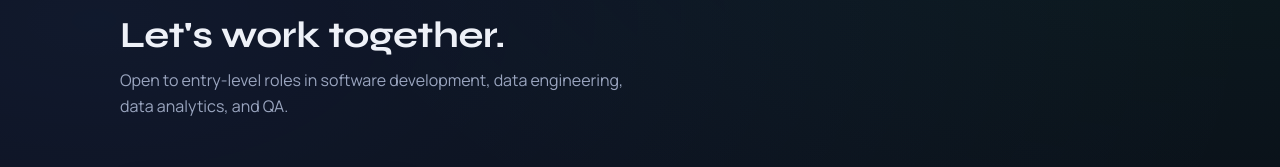
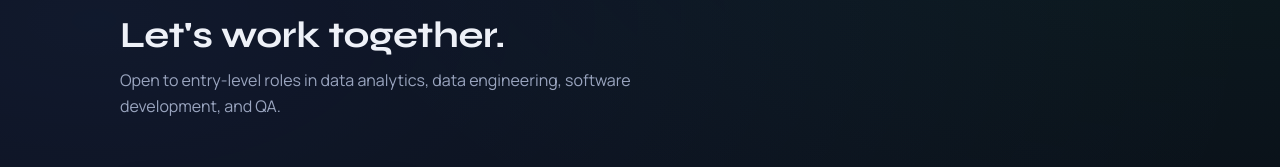
Before and after one commit to angelinetipa/opal-portfolio, a React (Vite) app: page /contact in a window 1280 px wide. Shown: the part 139-306 px from the top of the page. Built offline with nearby package versions, Linux system fonts and the light colour scheme; no server answers; the database is empty.

Commit message:
edited the order of targets

```diff
--- a/src/pages/Contact.jsx
+++ b/src/pages/Contact.jsx
@@ -26,8 +26,7 @@ export default function Contact() {
         <p className="eyebrow">INSERT INTO opportunities</p>
         <h2 className="section-title">Let's work together.</h2>
         <p className="section-sub">
-          Open to entry-level roles in software development, data engineering,
-          data analytics, and QA.
+          Open to entry-level roles in data analytics, data engineering, software development, and QA.
         </p>
         {profile.status && (
           <span className="contact-status"><span className="cs-dot" />{profile.status}</span>
```
